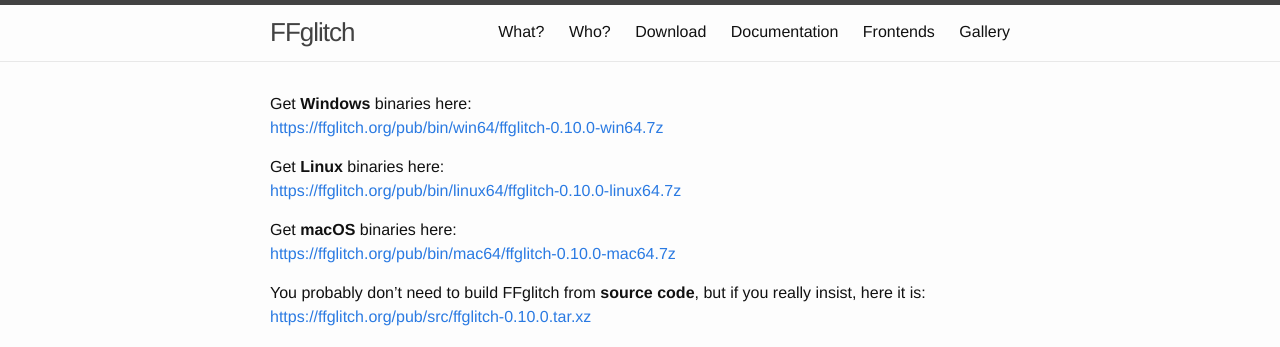
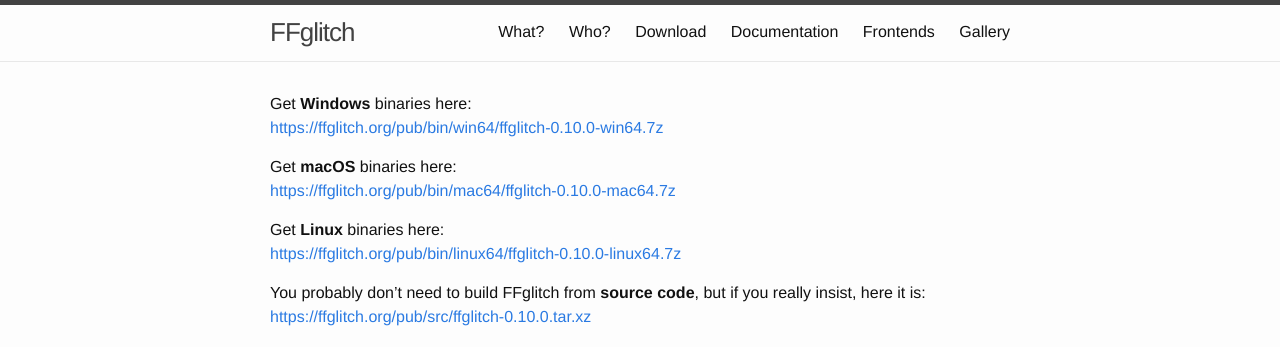
Before and after one commit to ramiropolla/ffglitch.org, a Jekyll site: the page built from download.md, in a window 1280 px wide. Shown: the top 347 px of the page. Built offline with Jekyll 4.4.1, drawn with Linux system fonts in a browser that asks for light colours.

Commit message:
download: reorder platforms by most downloads

```diff
--- a/download.md
+++ b/download.md
@@ -8,13 +8,13 @@
 <br />
 [https://ffglitch.org/pub/bin/win64/ffglitch-0.10.0-win64.7z](https://ffglitch.org/pub/bin/win64/ffglitch-0.10.0-win64.7z)
 
+Get **macOS** binaries here:
+<br />
+[https://ffglitch.org/pub/bin/mac64/ffglitch-0.10.0-mac64.7z](https://ffglitch.org/pub/bin/mac64/ffglitch-0.10.0-mac64.7z)
+
 Get **Linux** binaries here:
 <br />
 [https://ffglitch.org/pub/bin/linux64/ffglitch-0.10.0-linux64.7z](https://ffglitch.org/pub/bin/linux64/ffglitch-0.10.0-linux64.7z)
-
-Get **macOS** binaries here:
-<br />
-[https://ffglitch.org/pub/bin/mac64/ffglitch-0.10.0-mac64.7z](https://ffglitch.org/pub/bin/mac64/ffglitch-0.10.0-mac64.7z)
 
 You probably don't need to build FFglitch from **source code**,
 but if you really insist, here it is:
```
